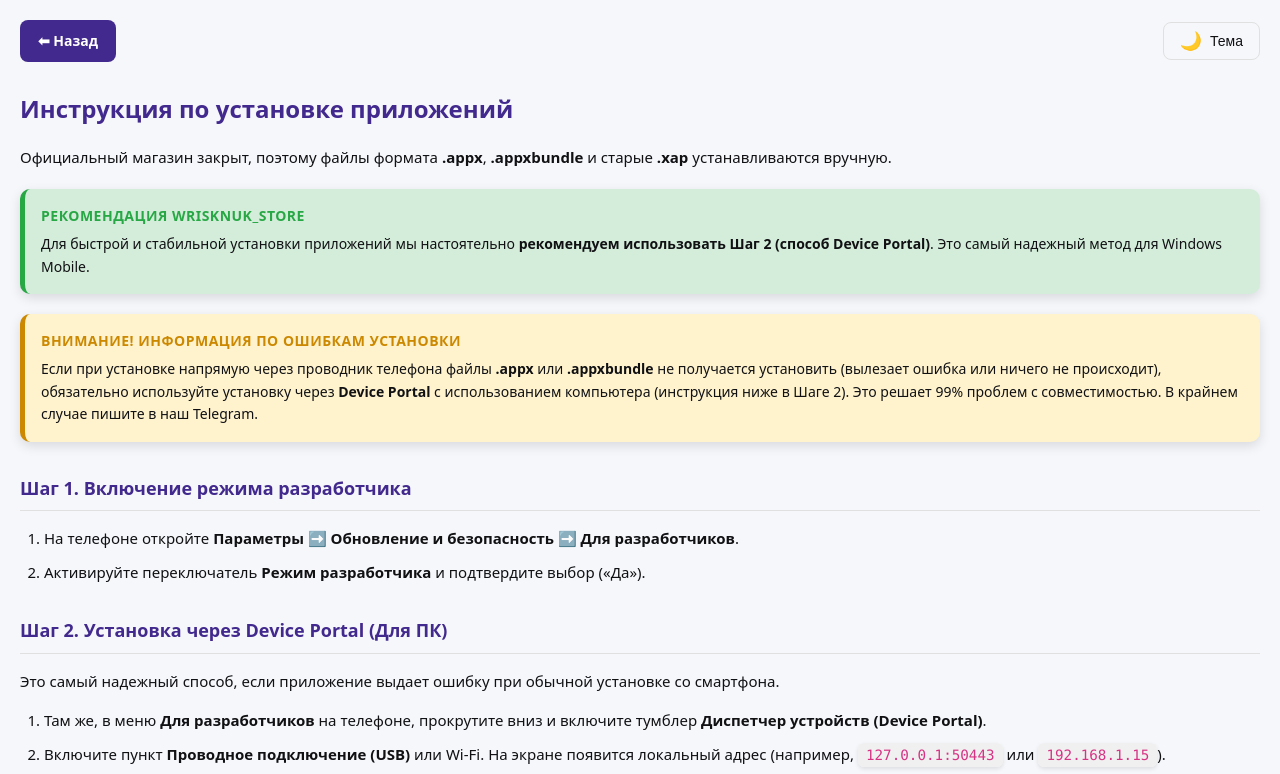
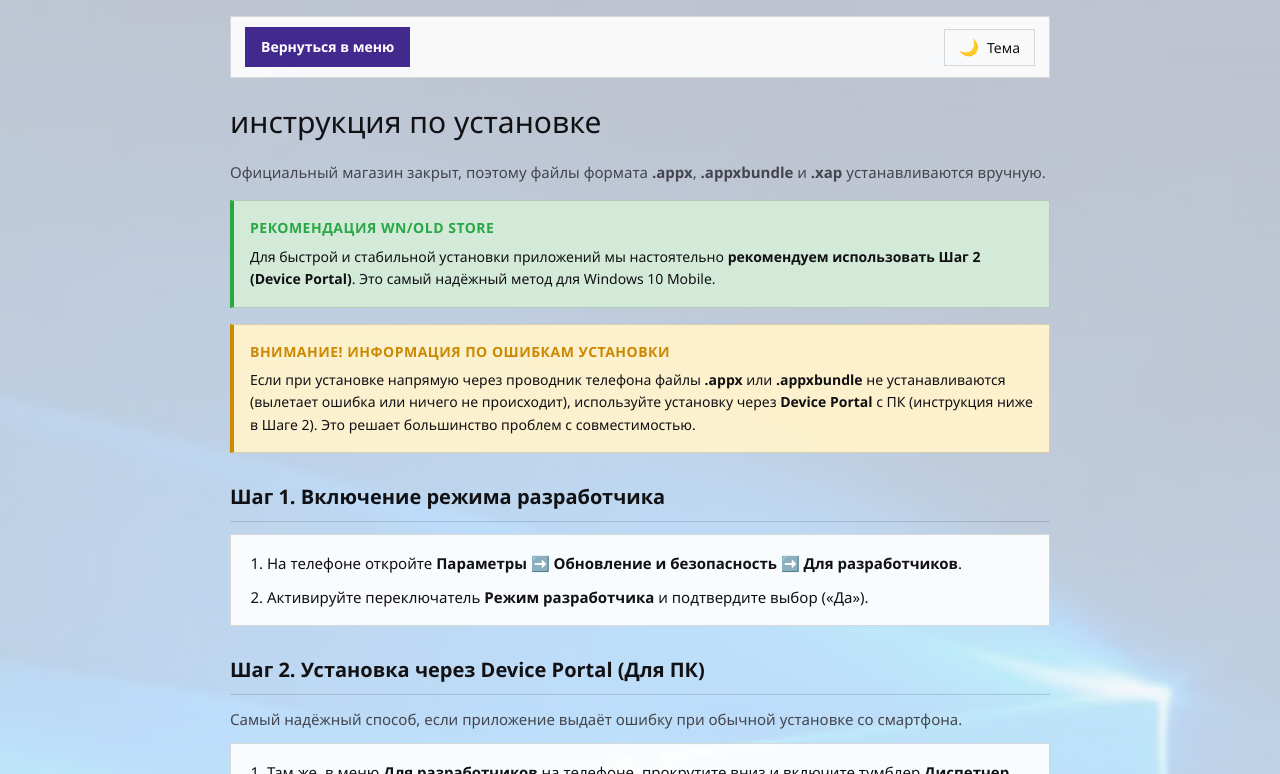
Before and after one commit to wrisknuk/wrisknuk_store, a plain HTML site: page howto.html in a window 1280 px wide. Both pictures are taken after a click on the button "Переключить тему". Shown: the top 774 px of the page. Drawn offline with Linux system fonts and the light colour scheme.

Commit message:
Update howto.html

```diff
--- a/howto.html
+++ b/howto.html
@@ -3,90 +3,115 @@
 <head>
     <meta charset="UTF-8">
     <meta name="viewport" content="width=device-width, initial-scale=1.0">
-    <title>Инструкция — wrisknuk_store</title>
+    <title>Инструкция — WN/OLD STORE</title>
+    <link rel="icon" type="image/png" href="avatar.png">
 
     <style>
         :root {
-            /* Чуть мягче, чем #000000 — глазам приятнее */
             --bg-color: #0f0f11;
             --text-color: #ffffff;
+            --muted-color: #c8c8d0;
             --win-purple: #5133ab;
-            --border-color: #33333a;
+            --win-purple-hover: #6741d9;
+            --tile-bg: rgba(18, 18, 22, 0.86);
+            --border-color: rgba(255, 255, 255, 0.16);
+            --bg-overlay: rgba(10, 10, 14, 0.72);
 
-            /* Цвета для блоков уведомлений */
-            --alert-bg: #2b1d00;
+            --alert-bg: rgba(43, 29, 0, 0.9);
             --alert-border: #ffaa00;
-            --recommend-bg: #002b0c;
+            --recommend-bg: rgba(0, 43, 12, 0.9);
             --recommend-border: #00cc33;
         }
         [data-theme="light"] {
             --bg-color: #f5f7fa;
             --text-color: #111114;
+            --muted-color: #45454d;
             --win-purple: #42298d;
-            --border-color: #e0e0e0;
+            --win-purple-hover: #5133ab;
+            --tile-bg: rgba(255, 255, 255, 0.9);
+            --border-color: rgba(0, 0, 0, 0.14);
+            --bg-overlay: rgba(242, 244, 248, 0.78);
 
-            --alert-bg: #fff3cd;
+            --alert-bg: rgba(255, 243, 205, 0.95);
             --alert-border: #cc8800;
-            --recommend-bg: #d4edda;
+            --recommend-bg: rgba(212, 237, 218, 0.95);
             --recommend-border: #28a745;
         }
 
+        * {
+            margin: 0;
+            padding: 0;
+            box-sizing: border-box;
+            font-family: "Segoe UI", system-ui, -apple-system, Roboto, Helvetica, Arial, sans-serif;
+        }
+
         body {
-            background-color: var(--bg-color);
+            min-height: 100vh;
+            background:
+                linear-gradient(var(--bg-overlay), var(--bg-overlay)),
+                url("wp_bg.jpg") center / cover no-repeat fixed;
             color: var(--text-color);
-            font-family: system-ui, -apple-system, Segoe UI, Roboto, Helvetica, Arial, sans-serif;
-            margin: 20px;
+            padding: 16px;
             line-height: 1.6;
-            transition: background 0.3s, color 0.3s;
+        }
+
+        .page {
+            max-width: 820px;
+            margin: 0 auto;
         }
 
         h1 {
-            color: var(--win-purple);
-            font-weight: 700; /* жирнее, чтобы заголовок сразу цеплял */
-            font-size: 24px;
-            margin-top: 0;
-            margin-bottom: 16px;
+            color: var(--text-color);
+            font-weight: 300;
+            font-size: 30px;
+            text-transform: lowercase;
+            margin-bottom: 14px;
         }
         h2 {
-            color: var(--win-purple);
-            font-size: 18px;
-            margin-top: 32px;
+            color: var(--text-color);
+            font-size: 20px;
+            font-weight: 600;
+            margin-top: 28px;
+            margin-bottom: 12px;
             border-bottom: 1px solid var(--border-color);
             padding-bottom: 8px;
         }
         p {
             font-size: 15px;
-            color: rgba(var(--text-color), 0.92); /* чуть мягче чистый белый */
+            color: var(--muted-color);
+            margin-bottom: 12px;
         }
         ol, ul {
-            padding-left: 24px;
+            background: var(--tile-bg);
+            border: 1px solid var(--border-color);
+            padding: 16px 16px 16px 36px;
             margin-bottom: 20px;
             font-size: 15px;
         }
         li {
             margin-bottom: 10px;
         }
+        li:last-child {
+            margin-bottom: 0;
+        }
 
-        /* Блок кода */
         code {
-            background: rgba(0,0,0,0.4);
-            padding: 4px 8px;
-            border-radius: 6px;
-            font-family: 'Consolas', 'Monaco', monospace;
-            font-size: 0.95em;
-            color: #ffcc00; /* приятный акцент для команд */
-            box-shadow: 0 2px 4px rgba(0,0,0,0.1);
-        }
-        [data-theme="light"] code {
-            background: #f0f0f0;
-            color: #d63384;
+            background: rgba(81, 51, 171, 0.25);
+            border: 1px solid var(--border-color);
+            padding: 2px 6px;
+            font-family: "Consolas", "Monaco", monospace;
+            font-size: 0.92em;
+            color: var(--text-color);
         }
 
         .header-row {
             display: flex;
             justify-content: space-between;
             align-items: center;
-            margin-bottom: 28px;
+            background: var(--tile-bg);
+            border: 1px solid var(--border-color);
+            padding: 10px 14px;
+            margin-bottom: 20px;
             flex-wrap: wrap;
             gap: 12px;
         }
@@ -96,17 +121,15 @@
             align-items: center;
             gap: 8px;
             background-color: var(--win-purple);
-            color: white;
+            color: #ffffff;
             text-decoration: none;
-            padding: 10px 18px;
+            padding: 9px 16px;
             font-weight: 600;
             font-size: 14px;
-            border-radius: 8px;
-            transition: all 0.2s ease;
+            transition: background 0.15s ease, transform 0.1s ease;
         }
         .back-btn:hover {
-            background-color: rgba(81, 51, 171, 0.9);
-            transform: translateY(-1px);
+            background-color: var(--win-purple-hover);
         }
         .back-btn:active {
             transform: scale(0.98);
@@ -119,40 +142,32 @@
             background: transparent;
             border: 1px solid var(--border-color);
             color: var(--text-color);
-            padding: 10px 16px;
+            padding: 8px 14px;
             cursor: pointer;
             font-size: 14px;
-            border-radius: 8px;
-            transition: all 0.2s ease;
+            transition: border-color 0.15s ease, color 0.15s ease;
         }
         .theme-toggle-btn:hover {
-            border-color: var(--win-purple);
-            color: var(--win-purple);
-            background: rgba(255,255,255,0.08);
-        }
-        [data-theme="light"] .theme-toggle-btn:hover {
-            background: rgba(0,0,0,0.04);
+            border-color: var(--win-purple-hover);
+            color: var(--win-purple-hover);
         }
         .icon-box {
-            font-size: 18px;
-            line-height: 0;
+            font-size: 16px;
+            line-height: 1;
         }
 
-        /* Стили для блоков уведомлений */
         .alert {
             padding: 16px;
-            margin: 20px 0;
+            margin: 16px 0;
             font-size: 14px;
-            box-sizing: border-box;
-            border-radius: 10px;
-            box-shadow: 0 4px 12px rgba(0,0,0,0.12);
+            border: 1px solid var(--border-color);
         }
         .alert-warning {
             background-color: var(--alert-bg);
-            border-left: 5px solid var(--alert-border);
+            border-left: 4px solid var(--alert-border);
         }
         .alert-warning-title {
-            font-weight: 800;
+            font-weight: 700;
             color: var(--alert-border);
             margin-bottom: 6px;
             text-transform: uppercase;
@@ -160,42 +175,50 @@
         }
         .alert-recommend {
             background-color: var(--recommend-bg);
-            border-left: 5px solid var(--recommend-border);
+            border-left: 4px solid var(--recommend-border);
         }
         .alert-recommend-title {
-            font-weight: 800;
+            font-weight: 700;
             color: var(--recommend-border);
             margin-bottom: 6px;
             text-transform: uppercase;
             letter-spacing: 0.5px;
         }
+
+        .footer {
+            background: var(--tile-bg);
+            border: 1px solid var(--border-color);
+            padding: 12px 14px;
+            margin-top: 24px;
+            font-size: 12px;
+            color: var(--muted-color);
+            text-align: center;
+        }
     </style>
 </head>
 <body>
-
+    <div class="page">
         <div class="header-row">
             <a href="menu.html" class="back-btn">
-            <span>⬅ Назад</span>
+                <span>Вернуться в меню</span>
             </a>
-        <button class="theme-toggle-btn" id="themeToggle" aria-label="Переключить тему">
+            <button class="theme-toggle-btn" id="themeToggle" type="button" aria-label="Переключить тему">
                 <span class="icon-box" id="themeIcon">🌙</span>
                 <span>Тема</span>
             </button>
         </div>
 
-    <h1>Инструкция по установке приложений</h1>
-    <p>Официальный магазин закрыт, поэтому файлы формата <b>.appx</b>, <b>.appxbundle</b> и старые <b>.xap</b> устанавливаются вручную.</p>
+        <h1>инструкция по установке</h1>
+        <p>Официальный магазин закрыт, поэтому файлы формата <b>.appx</b>, <b>.appxbundle</b> и <b>.xap</b> устанавливаются вручную.</p>
 
-    <!-- ЗЕЛЕНАЯ ПЛАШКА: РЕКОМЕНДАЦИЯ -->
         <div class="alert alert-recommend">
-        <div class="alert-recommend-title">Рекомендация wrisknuk_store</div>
-        Для быстрой и стабильной установки приложений мы настоятельно <b>рекомендуем использовать Шаг 2 (способ Device Portal)</b>. Это самый надежный метод для Windows Mobile.
+            <div class="alert-recommend-title">Рекомендация WN/OLD STORE</div>
+            Для быстрой и стабильной установки приложений мы настоятельно <b>рекомендуем использовать Шаг 2 (Device Portal)</b>. Это самый надёжный метод для Windows 10 Mobile.
         </div>
 
-    <!-- ЖЕЛТАЯ ПЛАШКА: ПРЕДУПРЕЖДЕНИЕ -->
         <div class="alert alert-warning">
             <div class="alert-warning-title">Внимание! Информация по ошибкам установки</div>
-        Если при установке напрямую через проводник телефона файлы <b>.appx</b> или <b>.appxbundle</b> не получается установить (вылезает ошибка или ничего не происходит), обязательно используйте установку через <b>Device Portal</b> с использованием компьютера (инструкция ниже в Шаге 2). Это решает 99% проблем с совместимостью. В крайнем случае пишите в наш Telegram.
+            Если при установке напрямую через проводник телефона файлы <b>.appx</b> или <b>.appxbundle</b> не устанавливаются (вылетает ошибка или ничего не происходит), используйте установку через <b>Device Portal</b> с ПК (инструкция ниже в Шаге 2). Это решает большинство проблем с совместимостью.
         </div>
 
         <h2>Шаг 1. Включение режима разработчика</h2>
@@ -205,26 +228,31 @@
         </ol>
 
         <h2>Шаг 2. Установка через Device Portal (Для ПК)</h2>
-    <p>Это самый надежный способ, если приложение выдает ошибку при обычной установке со смартфона.</p>
+        <p>Самый надёжный способ, если приложение выдаёт ошибку при обычной установке со смартфона.</p>
         <ol>
             <li>Там же, в меню <b>Для разработчиков</b> на телефоне, прокрутите вниз и включите тумблер <b>Диспетчер устройств (Device Portal)</b>.</li>
-        <li>Включите пункт <b>Проводное подключение (USB)</b> или Wi‑Fi. На экране появится локальный адрес (например, <code>127.0.0.1:50443</code> или <code>192.168.1.15</code>).</li>
-        <li>Подключите телефон к компьютеру кабелем или убедитесь, что они находятся в одной сети Wi‑Fi.</li>
-        <li>Откройте любой браузер на компьютере и введите адрес, который выдал телефон.</li>
-        <li>Если браузер ругается на сертификат безопасности, нажмите <i>«Дополнительно» ➡️ «Перейти на сайт (небезопасно)»</i>.</li>
-        <li>В открывшемся меню Device Portal на ПК перейдите во вкладку <b>Apps</b> (Приложения).</li>
-        <li>В блоке <b>Deploy apps</b> нажмите кнопку <i>Choose File</i> и выберите скачанный <code>.appx</code> / <code>.appxbundle</code> файл.</li>
+            <li>Включите <b>Проводное подключение (USB)</b> или Wi‑Fi. На экране появится локальный адрес (например, <code>127.0.0.1:50443</code> или <code>192.168.1.15</code>).</li>
+            <li>Подключите телефон к компьютеру кабелем или убедитесь, что устройства находятся в одной сети Wi‑Fi.</li>
+            <li>Откройте браузер на компьютере и введите адрес, который выдал телефон.</li>
+            <li>Если браузер предупреждает о сертификате безопасности, нажмите <i>«Дополнительно» ➡️ «Перейти на сайт»</i>.</li>
+            <li>В меню Device Portal на ПК перейдите во вкладку <b>Apps</b>.</li>
+            <li>В блоке <b>Deploy apps</b> нажмите <i>Choose File</i> и выберите скачанный <code>.appx</code> / <code>.appxbundle</code> файл.</li>
             <li>Если приложению нужны зависимости (пакеты из папки Dependencies), добавьте их в поле <i>Dependency</i>.</li>
-        <li>Нажмите кнопку <b>Go</b> под файлом. Дождитесь надписи <i>Success</i>. Приложение появится в списке на телефоне!</li>
+            <li>Нажмите <b>Go</b> под файлом и дождитесь статуса <i>Success</i>. Приложение появится в списке на телефоне.</li>
         </ol>
 
         <h2>Шаг 3. Простая установка (Прямо со смартфона)</h2>
-    <p><b>Важно:</b> Этот способ работает не всегда и подходит только для простых приложений.</p>
+        <p><b>Важно:</b> Способ работает не всегда и подходит только для части приложений.</p>
         <ol>
-        <li>Скачайте приложения через браузер на телефоне.</li>
-        <li>Откройте встроенное приложение <b>Проводник</b> и найдите скачанный архив в папке «Загрузки».</li>
-        <li>Нажмите на файл и подтвердите установку. Смартфон установит программу в фоновом режиме за 1–2 минуты. Приложение тихо появится в общем списке меню «Пуск».</li>
+            <li>Скачайте пакет через браузер на телефоне.</li>
+            <li>Откройте встроенный <b>Проводник</b> и найдите скачанный файл в папке «Загрузки».</li>
+            <li>Нажмите на файл и подтвердите установку. Приложение появится в общем списке меню «Пуск».</li>
         </ol>
+
+        <footer class="footer">
+            © Все права защищены • WriskNuk Corporation • 2026
+        </footer>
+    </div>
 
     <script>
         const currentTheme = localStorage.getItem('theme') || 'dark';
@@ -241,10 +269,9 @@
 
         if (toggleBtn) {
             toggleBtn.addEventListener('click', () => {
-                let theme = document.documentElement.getAttribute('data-theme');
-                let newTheme = theme === 'dark' ? 'light' : 'dark';
-                document.documentElement.setAttribute('data-theme', newTheme);
-                localStorage.setItem('theme', newTheme);
+                const nextTheme = document.documentElement.getAttribute('data-theme') === 'dark' ? 'light' : 'dark';
+                document.documentElement.setAttribute('data-theme', nextTheme);
+                localStorage.setItem('theme', nextTheme);
                 updateThemeButton();
             });
         }
```
Lines whose indentation alone changed are shown as unchanged.
